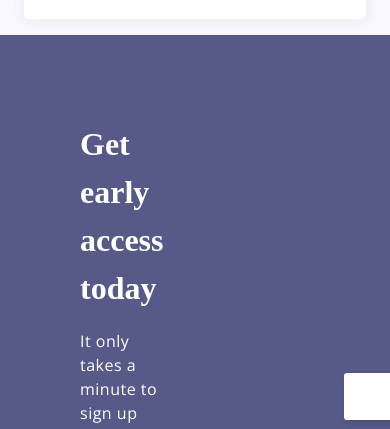
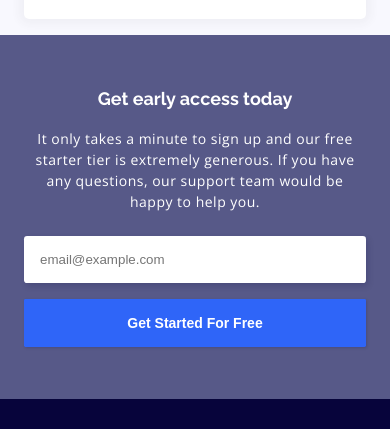
Before and after one commit to VasconcellosDev/fylo-landing-page, a website built with Vite: page index.html in a window 390 px wide. Shown: the part 1847-2276 px from the top of the page. Built offline with nearby package versions, Linux system fonts and the light colour scheme; files whose address does not match are found by name.

Commit message:
create mobile version for subscription section

```diff
--- a/index.html
+++ b/index.html
@@ -39,7 +39,7 @@
             and co-workers.
           </p>
           <form class="hero__form">
-            <input placeholder="Enter your email…" type="Enter your email…" />
+            <input placeholder="Enter your email…" type="text" />
             <button>Get Started</button>
           </form>
         </div>
@@ -104,7 +104,11 @@
         </div>
 
         <div class="subscription__form">
-          <input class="subscription__form__input" type="email" />
+          <input
+            placeholder="email@example.com"
+            class="subscription__form__input"
+            type="email"
+          />
           <button class="subscription__form__btn">Get Started For Free</button>
         </div>
       </section>
--- a/style.css
+++ b/style.css
@@ -221,7 +221,6 @@
   background: #575988;
   width: 100%;
   padding: 85px 80px;
-
   display: grid;
   grid-template-columns: 1fr 1fr;
   gap: 180px;
@@ -256,6 +255,8 @@
   font-weight: 700;
   font-size: 32px;
   line-height: 48px;
+  font-family: "Raleway";
+  font-weight: 700;
 
   color: #ffffff;
 }
@@ -393,7 +394,6 @@
   .testimonials {
     display: flex;
     flex-direction: column-reverse;
-    /* margin: 98px 20px; */
     padding: 0 24px;
   }
 
@@ -426,4 +426,44 @@
   .testimonials__quote {
     margin: 40px auto 0;
   }
+
+  .subscription {
+    display: flex;
+    flex-direction: column;
+    text-align: center;
+    padding: 52px 24px;
+    gap: 24px;
+  }
+
+  .subscription__content {
+    text-align: center;
+  }
+
+  .subscription__content__title {
+    font-size: 18px;
+    line-height: 24px;
+  }
+
+  .subscription__content__description {
+    font-size: 14px;
+    line-height: 21px;
+  }
+
+  .subscription__form__input {
+    background: #ffffff;
+    box-shadow: 1px 1px 3px rgba(7, 4, 59, 0.157043);
+    border-radius: 1.47059px;
+    width: 100%;
+  }
+  .subscription__form__btn {
+    background: #2f65f8;
+    box-shadow: 1px 1px 3px rgba(7, 4, 59, 0.157043);
+    border-radius: 1.47059px;
+    max-width: unset;
+    width: 100%;
+  }
+
+  .subscription__form {
+    width: 100%;
+  }
 }
```
